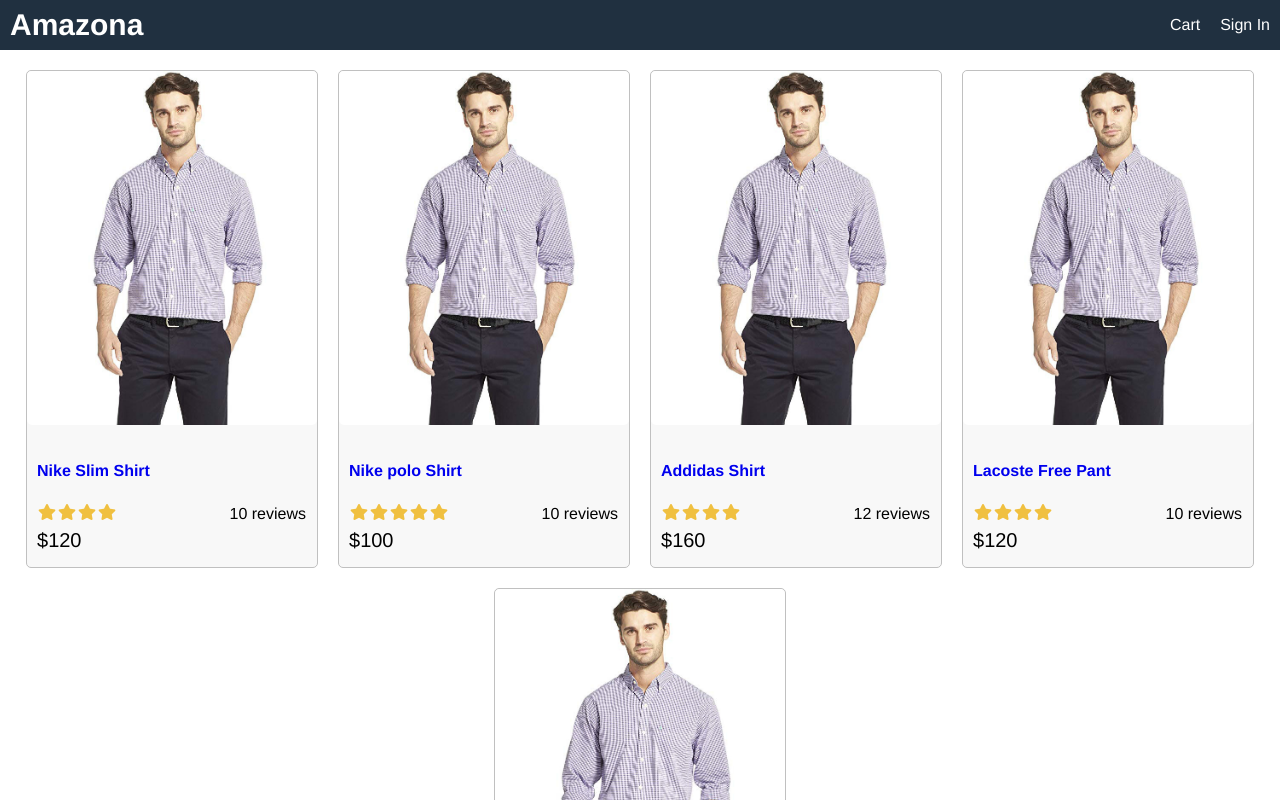
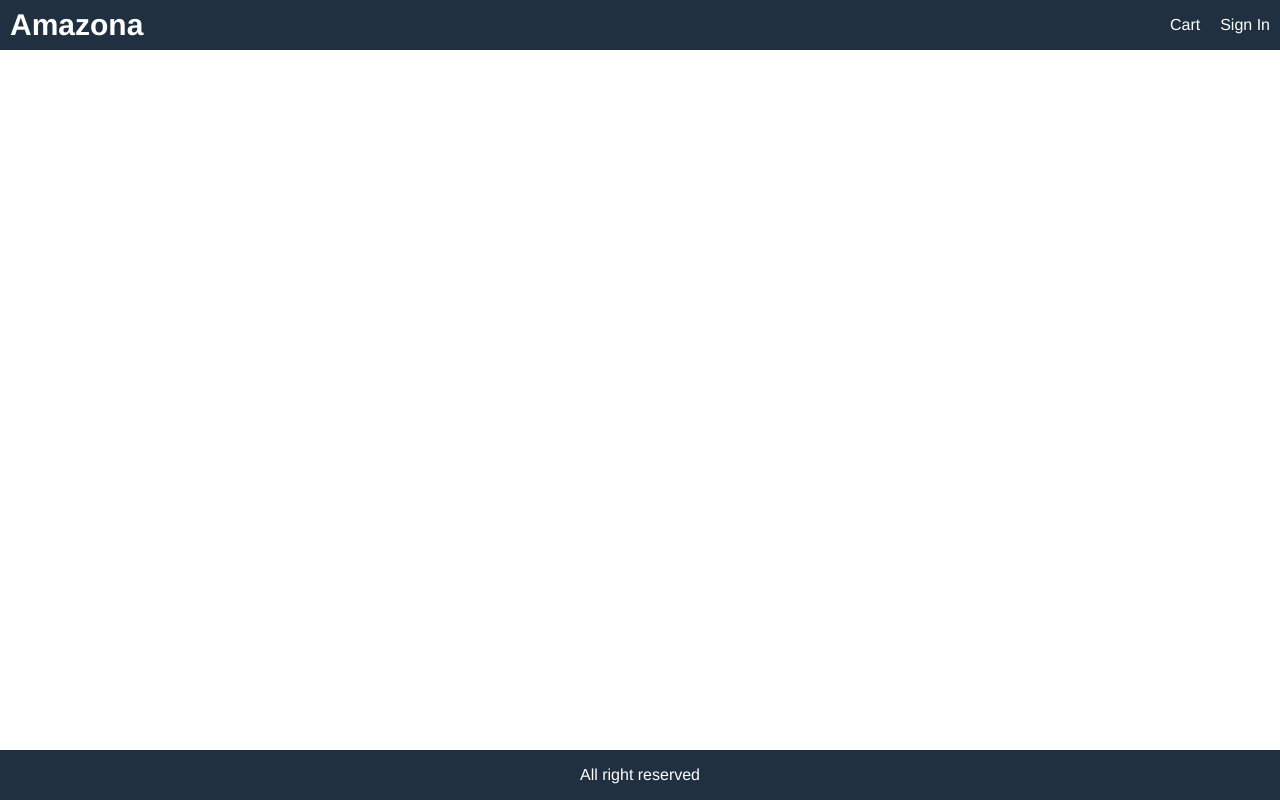
Before and after one commit to ProjectsSpace/MERN-Ecommerce, a React (Create React App) app in the folder frontend/: page /product/1 in a window 1280 px wide. Shown: the top 800 px of the page. Built offline with nearby package versions, Linux system fonts and the light colour scheme.

Commit message:
'screens'

```diff
--- a/frontend/package.json
+++ b/frontend/package.json
@@ -34,5 +34,8 @@
       "last 1 firefox version",
       "last 1 safari version"
     ]
+  },
+  "devDependencies": {
+    "react-router-dom": "^5.2.0"
   }
 }
--- a/frontend/src/App.js
+++ b/frontend/src/App.js
@@ -1,14 +1,11 @@
-// Styles
 import "./App.css";
-
-// Others
-import { data } from "./data/data.js";
-
-// Components
-import Product from "./components/Product";
+import { BrowserRouter as Router, Route } from "react-router-dom";
+import HomeScreen from "./screens/HomeScreen";
+import ProductScreen from "./screens/ProductScreen";
 
 function App() {
   return (
+    <Router>
       <div className="grid-container">
         <header className="row">
           <div>
@@ -21,17 +18,15 @@ function App() {
             <a href="/signin">Sign In</a>
           </div>
         </header>
+
         <main>
-        <div>
-          <div className="row center">
-            {data.products.map((product) => (
-              <Product key={product._id} product={product} />
-            ))}
-          </div>
-        </div>
+          <Route path="/" component={HomeScreen} exact />
+          <Route path="/product:id" component={ProductScreen} />
         </main>
+
         <footer className="row center">All right reserved</footer>
       </div>
+    </Router>
   );
 }
 
--- /dev/null
+++ b/frontend/src/components/Product.css
@@ -0,0 +1,16 @@
+/* Card */
+.card {
+  border: 0.1rem #c0c0c0 solid;
+  background-color: #f8f8f8;
+  border-radius: 0.5rem;
+  margin: 1rem;
+}
+.card-body {
+  padding: 1rem;
+}
+.card-body > * {
+  margin-bottom: 0.5rem;
+}
+.price {
+  font-size: 2rem;
+}
--- a/frontend/src/components/Product.js
+++ b/frontend/src/components/Product.js
@@ -1,5 +1,6 @@
 import React from "react";
 import Rating from "./Rating";
+import "./Product.css";
 
 function Product({ product }) {
   return (
--- a/frontend/src/index.css
+++ b/frontend/src/index.css
@@ -80,25 +80,3 @@ img.medium {
   max-width: 29rem;
   width: 100%;
 }
-
-/* Card */
-.card {
-  border: 0.1rem #c0c0c0 solid;
-  background-color: #f8f8f8;
-  border-radius: 0.5rem;
-  margin: 1rem;
-}
-.card-body {
-  padding: 1rem;
-}
-.card-body > * {
-  margin-bottom: 0.5rem;
-}
-.price {
-  font-size: 2rem;
-}
-/* Rating */
-.rating span {
-  color: #f0c040;
-  margin: 0.1rem;
-}
--- /dev/null
+++ b/frontend/src/screens/HomeScreen.js
@@ -0,0 +1,15 @@
+import React from "react";
+import Product from "../components/Product";
+import { data } from "../data/data.js";
+
+function HomeScreen() {
+  return (
+    <div className="row center">
+      {data.products.map((product) => (
+        <Product key={product._id} product={product} />
+      ))}
+    </div>
+  );
+}
+
+export default HomeScreen;
--- /dev/null
+++ b/frontend/src/screens/ProductScreen.js
@@ -0,0 +1,7 @@
+import React from "react";
+
+function ProductScreen() {
+  return <div></div>;
+}
+
+export default ProductScreen;
```
Also changed, not shown: 1 other file (tests, documents, lock files or other folders). Lines whose indentation alone changed are shown as unchanged.
